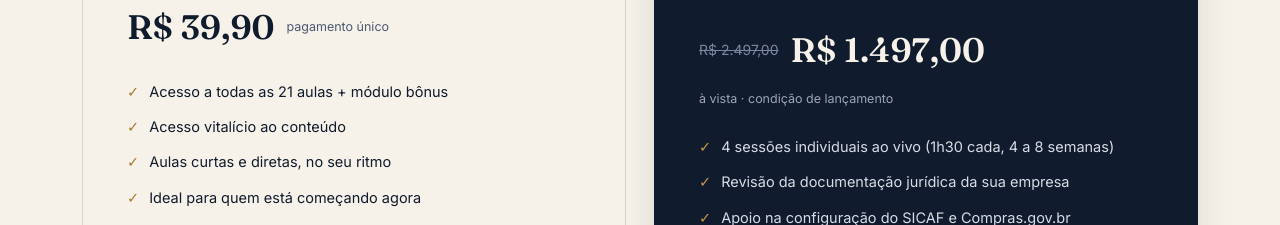
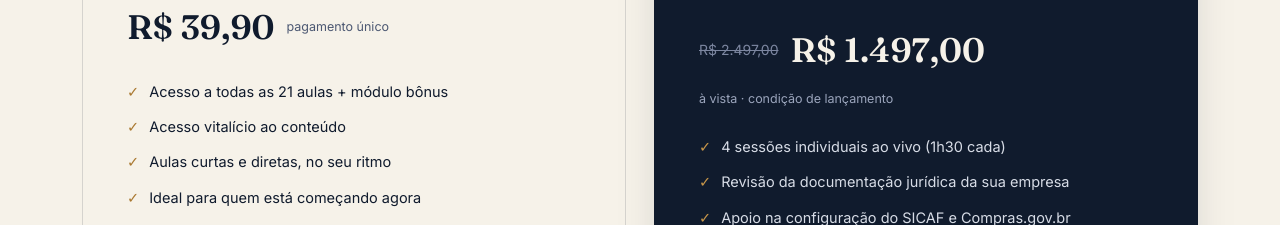
Before and after one commit to gabieusa/novaestrategiagr, a plain HTML site: page index.html in a window 1280 px wide. Shown: the part 4640-4865 px from the top of the page. Drawn offline with Linux system fonts and the light colour scheme.

Commit message:
Update session description in index.html

```diff
--- a/index.html
+++ b/index.html
@@ -263,7 +263,7 @@
           <span class="cond">à vista · condição de lançamento</span>
         </div>
         <div class="price-feats">
-          <div><span class="ck">✓</span> 4 sessões individuais ao vivo (1h30 cada, 4 a 8 semanas)</div>
+          <div><span class="ck">✓</span> 4 sessões individuais ao vivo (1h30 cada)</div>
           <div><span class="ck">✓</span> Revisão da documentação jurídica da sua empresa</div>
           <div><span class="ck">✓</span> Apoio na configuração do SICAF e Compras.gov.br</div>
           <div><span class="ck">✓</span> Mapeamento de editais no seu nicho</div>
```
